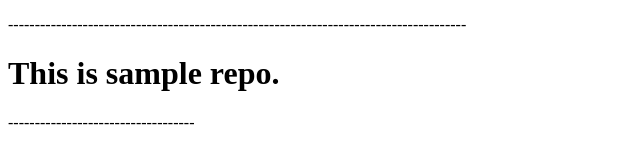
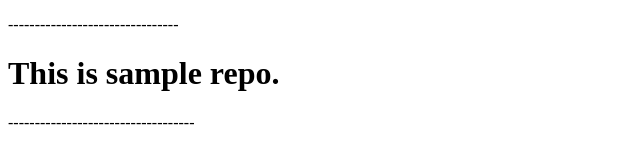
Before and after one commit to harshitaagrwl15/Sample-repo, a plain HTML site: page index.html in a window 1280 px wide. Shown: the whole page, without its empty margins (0-640 px from the left). Drawn offline with Linux system fonts and the light colour scheme.

Commit message:
Update index.html

```diff
--- a/index.html
+++ b/index.html
@@ -4,7 +4,7 @@
 <title>Home Page</title>
 </head>
 <body>
-<p>--------------------------------------------------------------------------------------</p>
+<p>--------------------------------</p>
 
 <h1>This is sample repo.</h1>
 <p>-----------------------------------</p>
```
